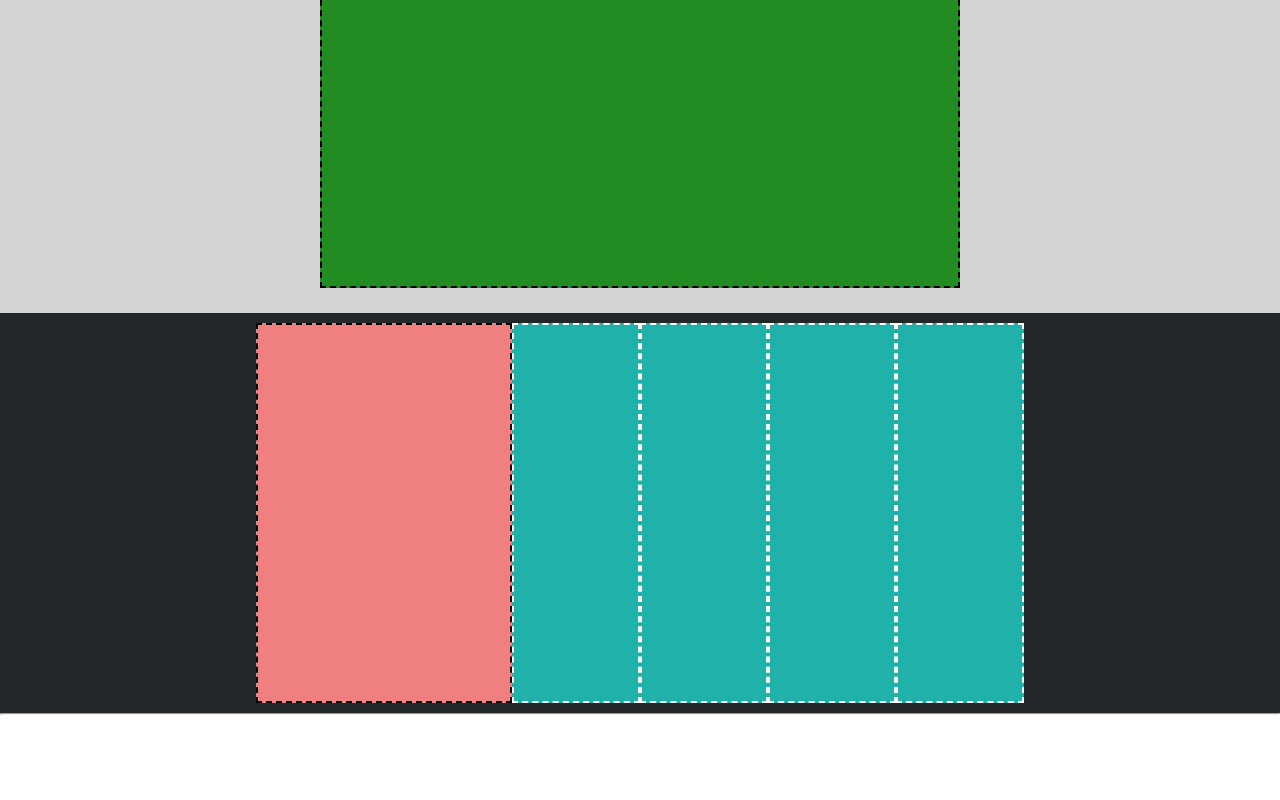
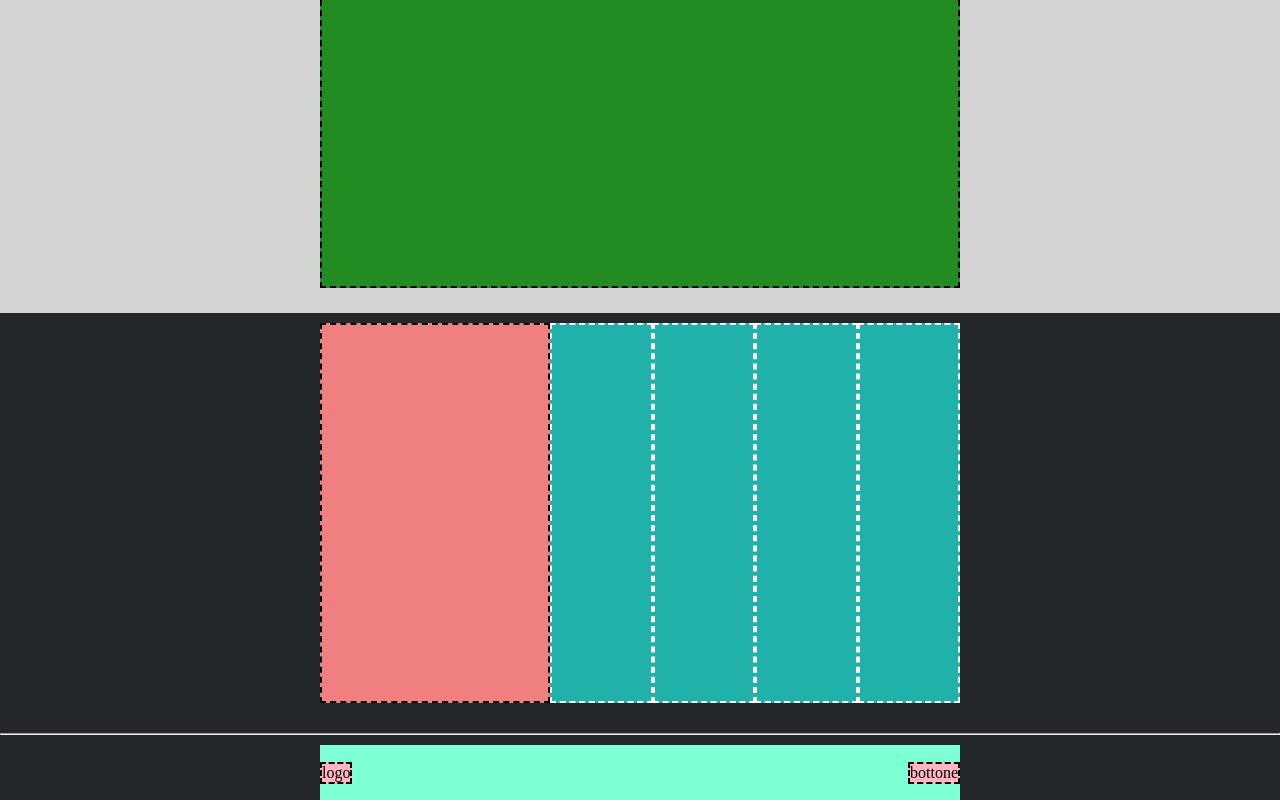
Before and after one commit to FeloMatta/htmlcss-struttura-discord, a plain HTML site: page index.html in a window 1280 px wide. Shown: the part 2241-3041 px from the top of the page. Before the commit the page ends 2956 px from the top, so only its background shows below. Drawn offline with Linux system fonts and the light colour scheme.

Commit message:
fine progetto

```diff
--- a/css/style.css
+++ b/css/style.css
@@ -154,21 +154,14 @@
     display: flex;
     justify-content: center;
     width: 100%;
-    height: 400px;
-}
-
-.border6{
-    display: flex;
-    justify-content: center;
-    border: 2px dashed;
-    width: 50%;
+    height: 420px;
 }
 
 .box6{
     background-color: #f08080;
     margin-top: 10px;
     height: 380px;
-    width: 20%;
+    width: 18%;
     border: 2px dashed;
 }
 
@@ -176,7 +169,7 @@
     background-color: #20b2aa;
     margin-top: 10px;
     height: 380px;
-    width: 10%;
+    width: 8%;
     border: 2px white dashed;
 }
 
@@ -184,7 +177,7 @@
     background-color: #20b2aa;
     margin-top: 10px;
     height: 380px;
-    width: 10%;
+    width: 8%;
     border: 2px white dashed;
 }
 
@@ -192,14 +185,43 @@
     background-color: #20b2aa;
     margin-top: 10px;
     height: 380px;
-    width: 10%;
+    width: 8%;
     border: 2px white dashed;
 }
 
 .box6-4{
     background-color: #20b2aa;
     margin-top: 10px;
+    margin-bottom: 10px;
     height: 380px;
-    width: 10%;
+    width: 8%;
     border: 2px white dashed;
 }
+
+footer{
+    background-color: #23272a;
+    width: 100%;
+    height: 65px;
+    display: flex;
+    justify-content: center;
+    align-items: flex-end;
+}
+
+.container-footer{
+    background-color: #7fffd4;
+    display: flex;
+    justify-content: space-between;
+    align-items: center;
+    width: 50%;
+    height: 55px;
+}
+
+.container-footer1{
+    background-color: #ffb6c1;
+    border: 2px dashed;
+}
+
+.container-footer2{
+    background-color: #ffb6c1;
+    border: 2px dashed;
+}
--- a/index.html
+++ b/index.html
@@ -92,7 +92,14 @@
 
        <!-- inizio footer -->
        <footer>
-
+        <div class="container-footer">
+            <div class="container-footer1">
+                logo
+            </div>
+            <div class="container-footer2">
+                bottone
+            </div>
+        </div>
        </footer>
        <!-- fine footer -->
 
```
